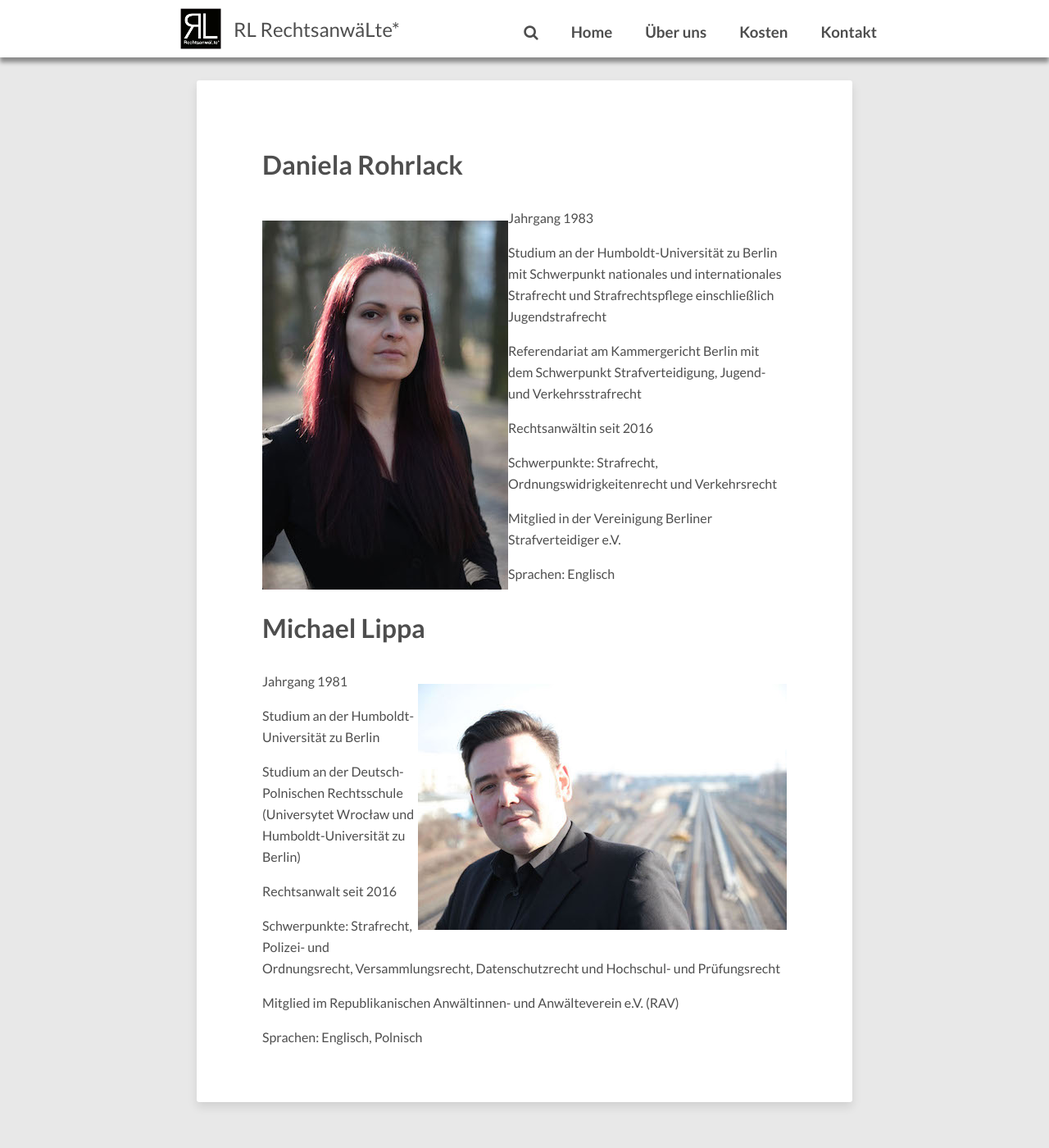
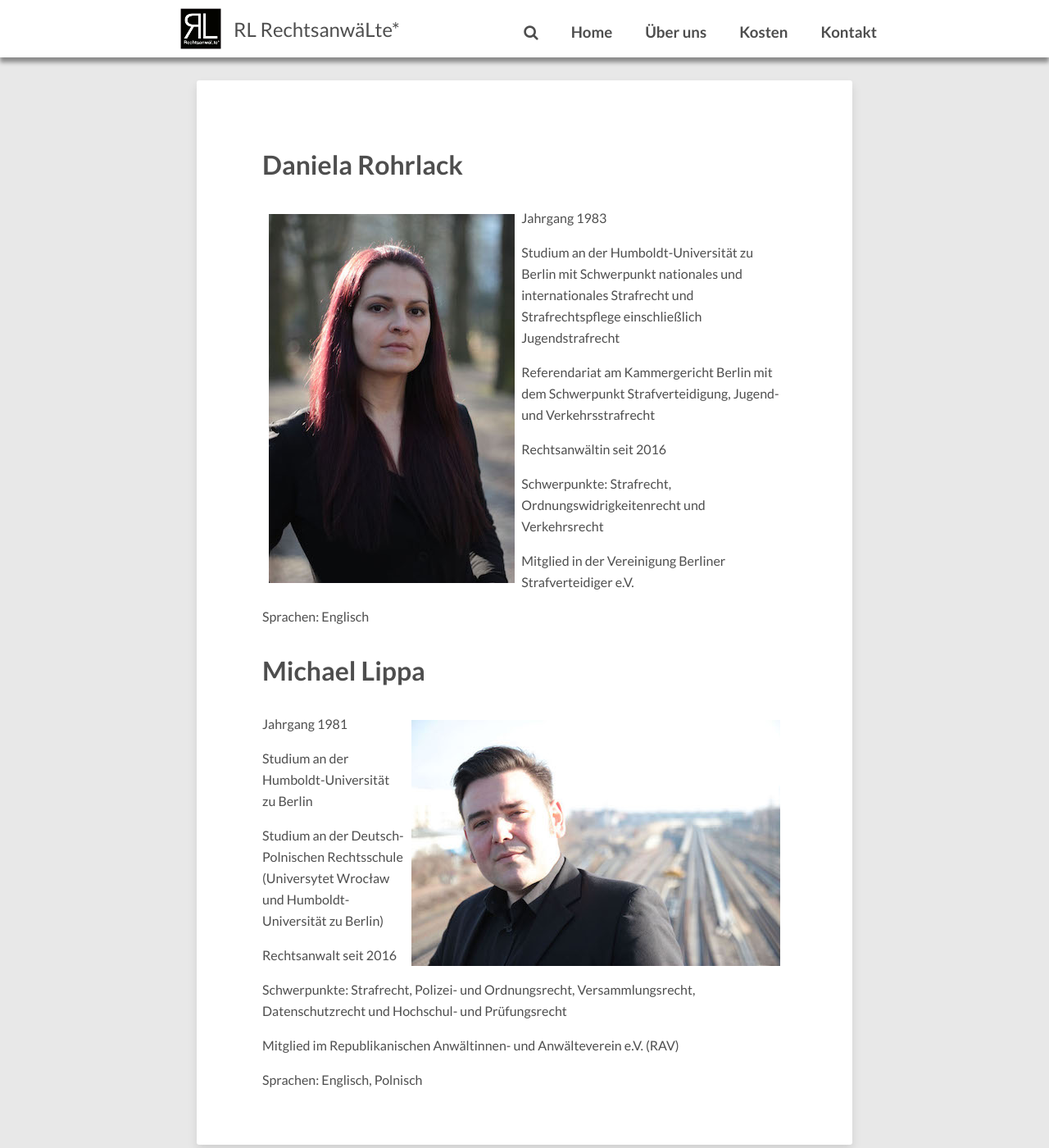
Before and after one commit to mi5-77/rl-rechtsanwaelte.de, a Jekyll site: the page built from uns/rechtsanwaelte.md, in a window 1280 px wide and 1400 px high, scrolled down 252 px. Shown: the whole window at 82% size. Built offline with Jekyll 4.4.1, drawn with Linux system fonts in a browser that asks for light colours.

```diff
--- a/_sass/_site.scss
+++ b/_sass/_site.scss
@@ -21,12 +21,14 @@
 }
 .image-left {
 	float: none;
+    margin: 1ex 1ex 1ex 1ex;
 	@media #{$medium} {
 		float: left;
 	}
 }
 .image-right {
 	float: none;
+    margin: 1ex 1ex 1ex 1ex;
 	@media #{$medium} {
 		float: right;
 	}
```
